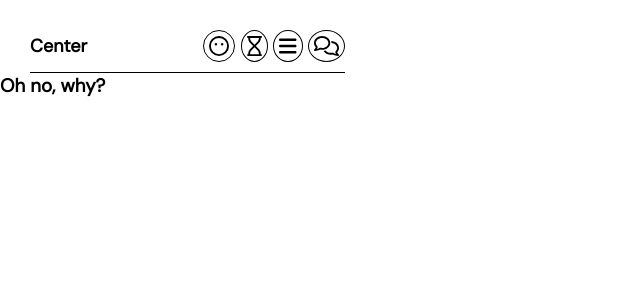
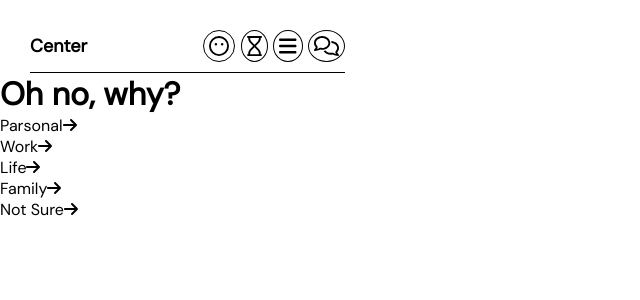
Before and after one commit to huan00/center_front, a React (Create React App) app: page /promptone in a window 1280 px wide. Shown: the top 300 px of the page, without its empty margins (0-640 px from the left). Built offline with nearby package versions, Linux system fonts and the light colour scheme.

Commit message:
add another prompt 2

```diff
--- a/src/pages/PromptOne.jsx
+++ b/src/pages/PromptOne.jsx
@@ -1,13 +1,30 @@
 import React, { useState } from 'react'
+import { FontAwesomeIcon } from '@fortawesome/react-fontawesome'
+import {} from '@fortawesome/free-regular-svg-icons'
+import { faArrowRight } from '@fortawesome/free-solid-svg-icons'
 
 const PromptOne = () => {
   const [message, setMessage] = useState('Oh no, why?')
+  const [answer, setAnswer] = useState([
+    'Parsonal',
+    'Work',
+    'Life',
+    'Family',
+    'Not Sure'
+  ])
   return (
     <div>
       <div>
-        <h3>{message}</h3>
+        <h1>{message}</h1>
       </div>
-      <div></div>
+      <div>
+        {answer.map((ans, idx) => (
+          <div key={idx}>
+            {ans}
+            <FontAwesomeIcon icon={faArrowRight} />
+          </div>
+        ))}
+      </div>
     </div>
   )
 }
```
Also changed, not shown: src/pages/PromptTwo.jsx (+8 -0 lines).
